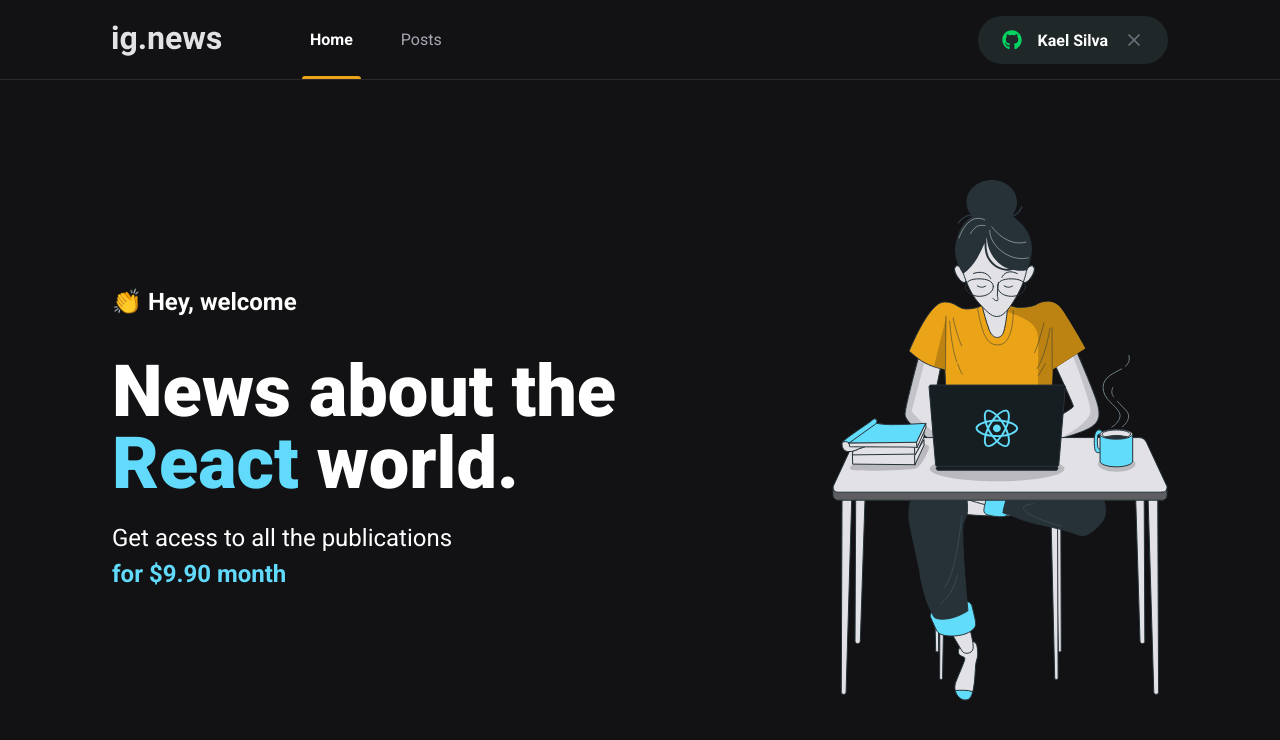
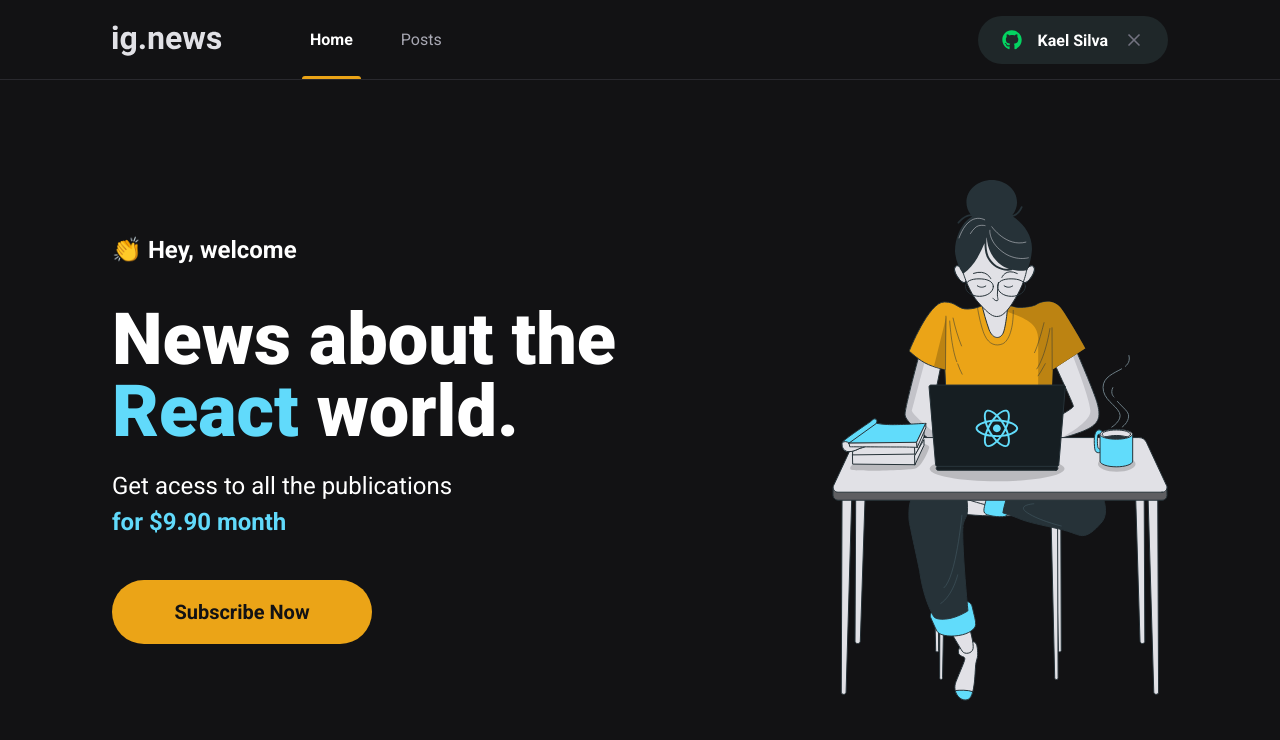
Before and after one commit to KaelHS/ignews, a Next.js app: page / in a window 1280 px wide. Shown: the top 740 px of the page. Built offline with nearby package versions, Linux system fonts and the light colour scheme.

Commit message:
subscribe button insert

```diff
--- /dev/null
+++ b/src/components/SubscribeButton/index.tsx
@@ -0,0 +1,12 @@
+import styles from './styles.module.scss';
+
+export function SubscribeButton () {
+    return(
+        <button
+            type="button"
+            className={styles.subscribeButton}>
+                Subscribe Now
+        </button>
+    );
+
+}
--- /dev/null
+++ b/src/components/SubscribeButton/styles.module.scss
@@ -0,0 +1,22 @@
+.subscribeButton {
+    height: 4rem;
+    width: 260px;
+    border: 0;
+    border-radius: 2rem;
+    background: var(--yellow-500);
+    color: var(--gray-900);
+    font-size: 1.25rem;
+    font-weight: bold;
+
+    display: flex;
+    align-items: center;
+    justify-content:center;
+
+    transition: filter 0.2s;
+
+    &:hover {
+        filter: brightness(0.8);
+    }
+
+
+}
--- a/src/pages/home.module.scss
+++ b/src/pages/home.module.scss
@@ -39,4 +39,8 @@
         }
     }
 
+    button {
+        margin-top:2.5rem;
+    }
+
 }
--- a/src/pages/index.tsx
+++ b/src/pages/index.tsx
@@ -1,4 +1,5 @@
 import Head from 'next/head';
+import { SubscribeButton } from '../components/SubscribeButton';
 import styles from './home.module.scss';
 
 export default function Home() {
@@ -15,6 +16,7 @@
           Get acess to all the publications <br/>
           <span>for $9.90 month</span>
         </p>
+        <SubscribeButton />
 
       </section>
       <img src="/images/avatar.svg" alt="girl coding" />
```
